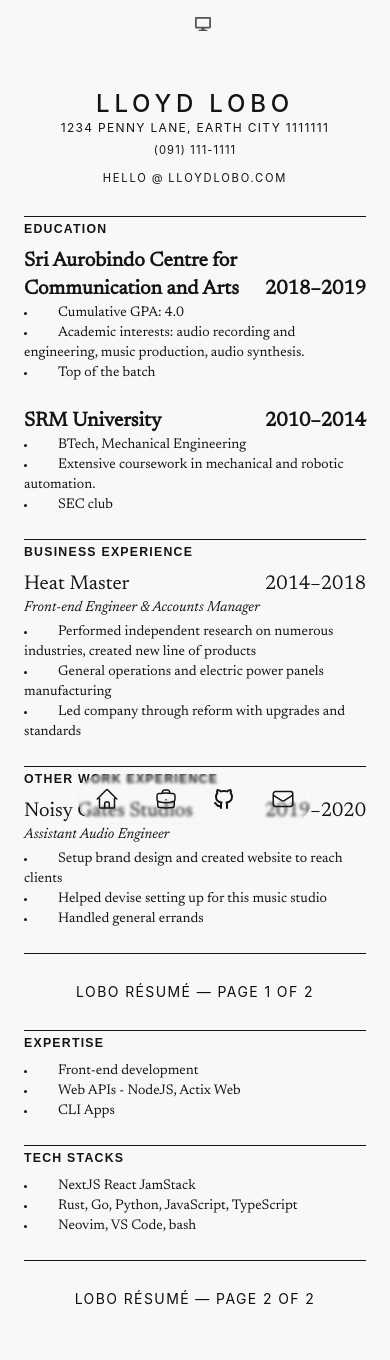
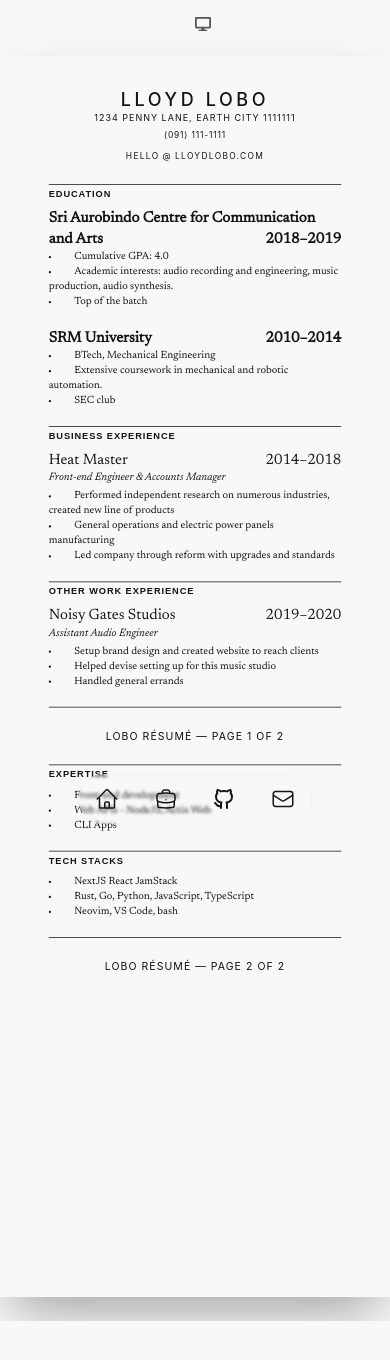
Before and after one commit to lloydlobo/lloydlobo.com, a Next.js app: page /resume in a window 390 px wide. After the commit the page ends 1321 px from the top, so only its background shows below. Built offline with nearby package versions, Linux system fonts and the light colour scheme.

Commit message:
feat: add loading skeleton loading.tsx

```diff
--- a/pages/_app.tsx
+++ b/pages/_app.tsx
@@ -6,7 +6,9 @@ import "../styles/globals.css";
 export default function MyApp({ Component, pageProps }) {
   return (
     <>
-      <ThemeProvider attribute={"class"}>
+      <ThemeProvider attribute={"class"}
+        forcedTheme={Component.theme || null}
+      >
         <Component {...pageProps} />
       </ThemeProvider>
     </>
--- /dev/null
+++ b/pages/loading.tsx
@@ -0,0 +1,26 @@
+export default function Loading() {
+  // You can add any UI inside Loading, including a Skeleton.
+  return (
+    <>
+      <LoadingSkeleton />
+    </>
+  );
+}
+
+// https://www.section.io/engineering-education/skeleton-loading-in-nextjs-with-tailwindcss/
+const LoadingSkeleton = () => {
+  return (
+    <>
+      <div className="flex w-full flex-1 flex-col items-center  px-20">
+        <div className="mt-12 w-1/2 animate-pulse flex-row items-center justify-center space-x-1 rounded-xl border p-6 ">
+          <div className="flex flex-col space-y-2">
+            <div className="h-6 w-11/12 rounded-md bg-gray-300 "></div>
+            <div className="h-6 w-10/12 rounded-md bg-gray-300 "></div>
+            <div className="h-6 w-9/12 rounded-md bg-gray-300 "></div>
+            <div className="h-6 w-9/12 rounded-md bg-gray-300 "></div>
+          </div>
+        </div>
+      </div>
+    </>
+  );
+}
--- a/pages/resume.tsx
+++ b/pages/resume.tsx
@@ -1,24 +1,24 @@
 import Layout from "@/components/Layout";
 import { Section } from "@/components/Section";
-import React from "react";
+import React, { Suspense } from "react";
 import styles from "@/styles/Resume.module.css";
+import Loading from "./loading";
 
+// https://www.section.io/engineering-education/skeleton-loading-in-nextjs-with-tailwindcss/
 const ResumePage = () => {
   return (
     <>
       <Layout>
         <main
-          className={`my-6  ${styles.resume}
-disabled:shadow-2xl shadow-dim
-dark:shadow-on-tertiary dark:[&_ul]:text-dim
+          className={`my-6 ${styles.resume}
+shadow-2xl shadow-dim dark:shadow-on-tertiary dark:[&_ul]:text-dim
 dark:text-tertiary disabled:dark:bg-on-tertiary
-`}
-        >
-          <div className="space-y-6">
+`} >
+          <Suspense fallback={<Loading />}>
+            <div className="space-y-6 origin-top lg:px-36 scale-[75%] lg:scale-100  ">
               {/* Lobo résumé — page 1 of 2 */}
-
               <div
-              className={`font-serif [&>*]:text-sm px-6  mx-auto divide-y space-y-6 dark:divide-[var(--dim)]`}
+                className={`font-serif [&>*]:text-sm lg:px-6  mx-auto divide-y space-y-6 dark:divide-[var(--dim)]`}
               >
                 <section className="font-sans uppercase text-center grid w-fit mx-auto">
                   <h1 className="text-2xl font-medium tracking-[0.2em]">
@@ -149,7 +149,7 @@ dark:text-tertiary disabled:dark:bg-on-tertiary
               {/* Lobo résumé — page 2 of 2 */}
 
               <div
-              className={`font-serif [&>*]:text-sm px-6 divide mx-auto divide-y space-y-6`}
+                className={`font-serif [&>*]:text-sm lg:px-6 divide mx-auto divide-y space-y-6`}
               >
                 <div></div>
                 <section>
@@ -211,9 +211,12 @@ dark:text-tertiary disabled:dark:bg-on-tertiary
                 </section>
               </div>
             </div>
+          </Suspense>
         </main>
       </Layout>
     </>
   );
 };
+
+ResumePage.theme = 'light';
 export default ResumePage;
```
Lines whose indentation alone changed are shown as unchanged.
